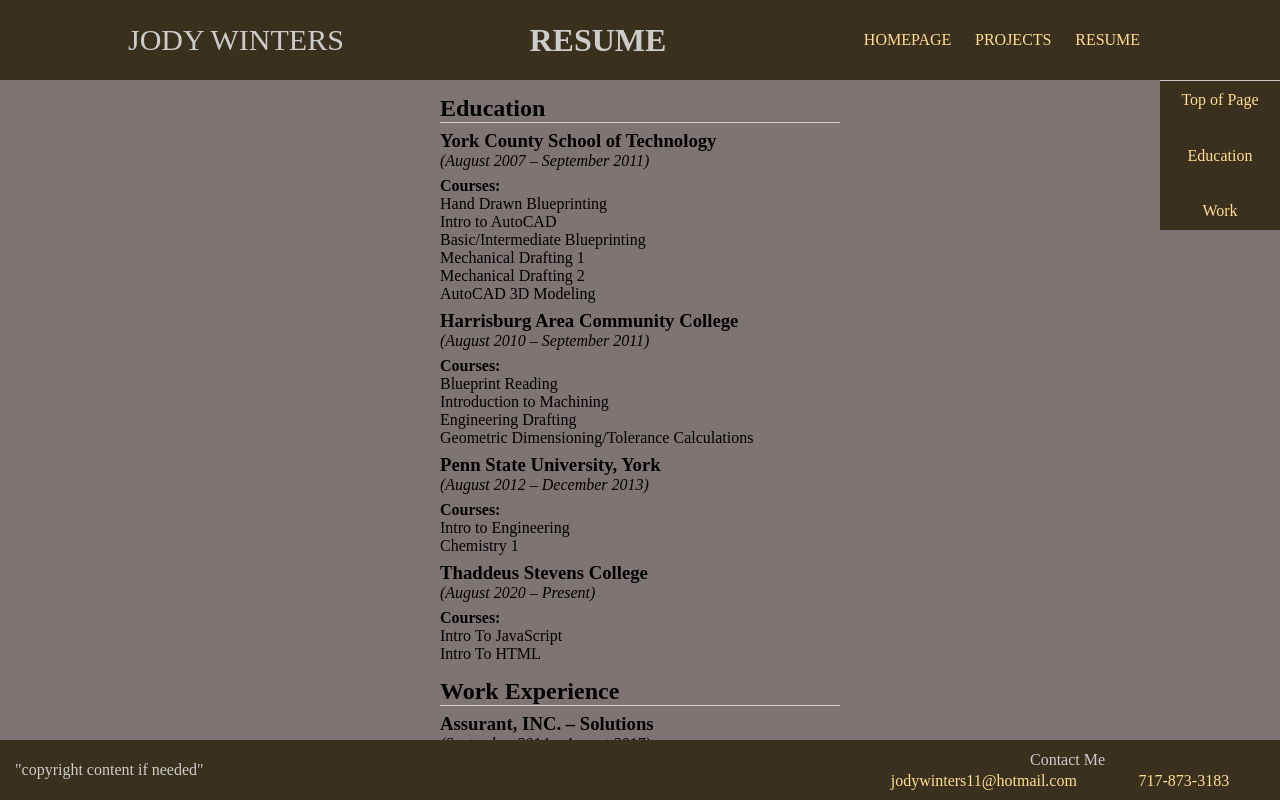
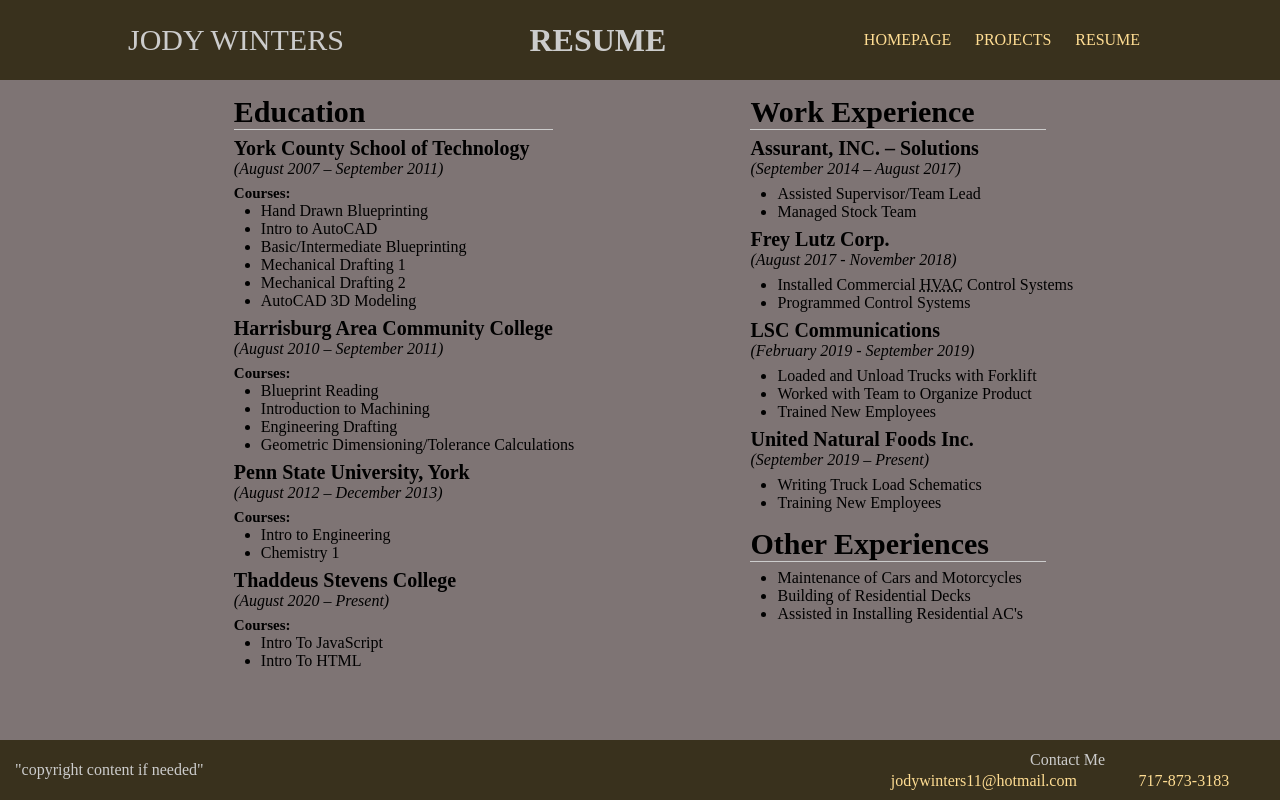
Before and after one commit to JodyWinters/JodyWinters.github.io, a plain HTML site: page resume.html in a window 1280 px wide. Shown: the top 800 px of the page. Drawn offline with Linux system fonts and the light colour scheme.

Commit message:
Updated spacing and layout of Resume

```diff
--- a/header-footer.css
+++ b/header-footer.css
@@ -17,6 +17,7 @@ header {
   top: -0.5px;
   text-transform: uppercase;
   height: 100px;
+  z-index: 1;
 }
 
 h1 {
@@ -49,6 +50,7 @@ footer {
   position: fixed;
   bottom: 0;
   height: 60px;
+  z-index: 1;
 }
 
 footer div {
--- a/resume.css
+++ b/resume.css
@@ -22,14 +22,20 @@ aside {
   padding-left: 10vw;
 }
 
-ul {
-  list-style: none;
+p + ul, h2 + ul {
+  position: relative;
+  left: 27px;
+}
+
+.course-line {
+  font-size: 15px;
 }
 
 h2 {
   margin-top: 15px;
   margin-bottom: 7px;
   border-bottom: 1px solid #ccc;
+  font-size: 30px;
 }
 
 h3+p {
@@ -38,6 +44,7 @@ h3+p {
 
 h3 {
   margin-top: 7px;
+  font-size: 20px;
 }
 
 @media (min-width:600px) {
@@ -55,13 +62,15 @@ h3 {
 
 @media (min-width: 900px) {
   aside {
-    top: 80px;
-    right: 0;
-    flex-direction: column;
-    width: 120px;
-    height: 150px;
-    border-bottom: none;
-    border-top: 1px solid #ccc;
-    padding: 10px 0 10px 0;
+    display: none;
+  }
+  main {
+    display: flex;
+    width: 900px;
+    justify-content: space-around;
+  }
+
+  div:nth-of-type(2n) {
+    margin-left: 110px;
   }
 }
--- a/resume.html
+++ b/resume.html
@@ -20,6 +20,7 @@
       </nav>
     </header>
     <main>
+      <div>
         <h2 id="education">Education</h2>
         <h3>York County School of Technology</h3>
         <p><em>(August 2007 – September 2011)</em></p>
@@ -49,15 +50,16 @@
           <li>Intro to Engineering</li>
           <li>Chemistry 1</li>
         </ul>
-      <h3>Thaddeus Stevens College</h3>
+        <h3  id="work-experience">Thaddeus Stevens College</h3>
         <p><em>(August 2020 – Present)</em></p>
         <p class="course-line"><strong>Courses:</strong></p>
         <ul>
           <li>Intro To JavaScript</li>
           <li>Intro To HTML</li>
         </ul>
-
-      <h2 id="work-experience">Work Experience</h2>
+      </div>
+      <div>
+        <h2>Work Experience</h2>
         <h3>Assurant, INC. – Solutions</h3>
         <p><em>(September 2014 – August 2017)</em></p>
         <ul>
@@ -73,24 +75,34 @@
           <li>Programmed Control Systems</li>
         </ul>
 
+        <h3>LSC Communications</h3>
+        <p><em>(February 2019 - September 2019)</em></p>
+        <ul>
+          <li>Loaded and Unload Trucks with Forklift</li>
+          <li>Worked with Team to Organize Product</li>
+          <li>Trained New Employees</li>
+        </ul>
+
         <h3>United Natural Foods Inc.</h3>
         <p><em>(September 2019 – Present)</em></p>
         <ul>
           <li>Writing Truck Load Schematics</li>
           <li>Training New Employees</li>
         </ul>
+
         <h2 id="experience">Other Experiences</h2>
-      <ul id="da-list">
+        <ul>
           <li>Maintenance of Cars and Motorcycles</li>
           <li>Building of Residential Decks</li>
           <li>Assisted in Installing Residential AC's</li>
         </ul>
+      </div>
     </main>
 
     <aside>
-      <p><a href="#"> Top of Page</a></p>
-      <p><a href="#education">Education</a></p>
+      <p><a href="#">Education</a></p>
       <p><a href="#work-experience">Work</a></p>
+      <p><a href="#experience">Other Skills</a></p>
     </aside>
 
     <footer>
```
Lines whose indentation alone changed are shown as unchanged.
